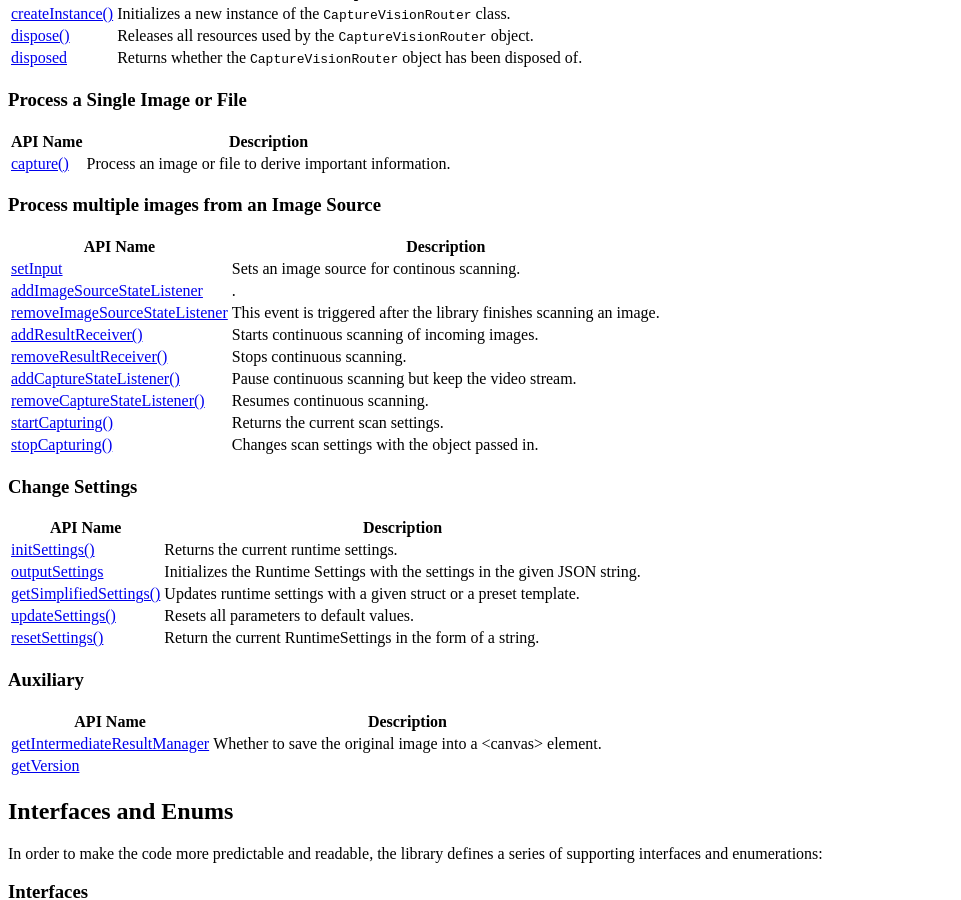
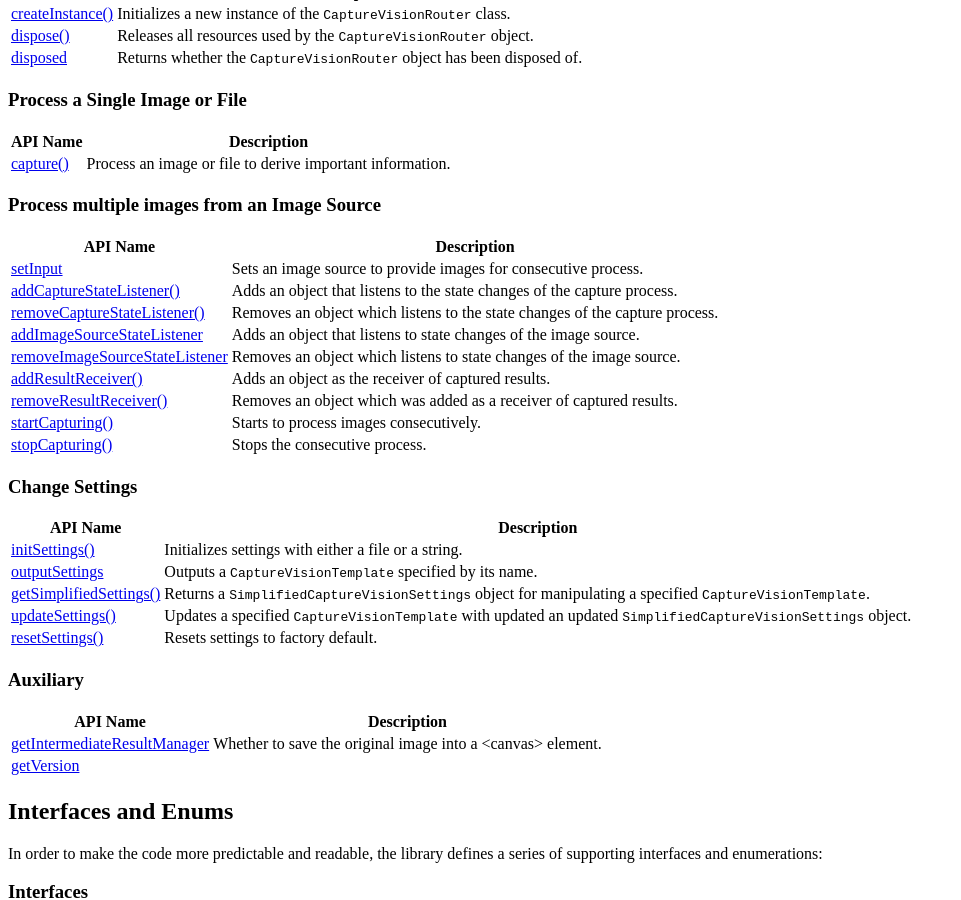
Before and after one commit to dynamsoft-docs/capture-vision-docs-js, a Jekyll site: the page built from programming/javascript/api-reference/cvr/index.md, in a window 1280 px wide and 900 px high, scrolled down 1080 px. Shown: the whole window, without its empty margins (0-961 px from the left). Built offline with Jekyll 4.4.1, drawn with Linux system fonts in a browser that asks for light colours.

Commit message:
updated a few api names, lihks

```diff
--- a/programming/javascript/api-reference/cvr/index.md
+++ b/programming/javascript/api-reference/cvr/index.md
@@ -42,40 +42,41 @@ The APIs for this class include:
 
 ### Process a Single Image or File
 
-| API Name              | Description                                               |
-| --------------------- | --------------------------------------------------------- |
-| [capture()](#capture) | Process an image or file to derive important information. |
+| API Name                               | Description                                               |
+| -------------------------------------- | --------------------------------------------------------- |
+| [capture()](single-process.md#capture) | Process an image or file to derive important information. |
 
 ### Process multiple images from an Image Source
 
-| API Name                                              | Description                                                           |
-| ----------------------------------------------------- | --------------------------------------------------------------------- |
-| [setInput](#setimagesource)                           | Sets an image source for continous scanning.                          |
-| [addImageSourceStateListener](#onuniqueread)   | .    |
-| [removeImageSourceStateListener](#onimageread) | This event is triggered after the library finishes scanning an image. |
-| [addResultReceiver()](#startscanning)                 | Starts continuous scanning of incoming images.                        |
-| [removeResultReceiver()](#stopscanning)               | Stops continuous scanning.                                            |
-| [addCaptureStateListener()](#pausescanning)           | Pause continuous scanning but keep the video stream.                  |
-| [removeCaptureStateListener()](#resumescanning)       | Resumes continuous scanning.                                          |
-| [startCapturing()](#getscansettings)                  | Returns the current scan settings.                                    |
-| [stopCapturing()](#updatescansettings)                | Changes scan settings with the object passed in.                      |
+| API Name                                                                                | Description                                                                  |
+| --------------------------------------------------------------------------------------- | ---------------------------------------------------------------------------- |
+| [setInput](consecutive-process.md#setinput)                                             | Sets an image source to provide images for consecutive process.              |
+| [addCaptureStateListener()](consecutive-process.md#addcapturestatelistener)             | Adds an object that listens to the state changes of the capture process.     |
+| [removeCaptureStateListener()](consecutive-process.md#removecapturestatelistener)       | Removes an object which listens to the state changes of the capture process. |
+| [addImageSourceStateListener](consecutive-process.md#addimagesourcestatelistener)       | Adds an object that listens to state changes of the image source.            |
+| [removeImageSourceStateListener](consecutive-process.md#removeimagesourcestatelistener) | Removes an object which listens to state changes of the image source.        |
+| [addResultReceiver()](consecutive-process.md#addresultreceiver)                         | Adds an object as the receiver of captured results.                          |
+| [removeResultReceiver()](consecutive-process.md#removeresultreceiver)                   | Removes an object which was added as a receiver of captured results.         |
+| [startCapturing()](consecutive-process.md#startcapturing)                               | Starts to process images consecutively.                                      |
+| [stopCapturing()](consecutive-process.md#stopcapturing)                                 | Stops the consecutive process.                                               |
+
 
 ### Change Settings
 
-| API Name                                          | Description                                                                  |
-| ------------------------------------------------- | ---------------------------------------------------------------------------- |
-| [initSettings()](#getruntimesettings)             | Returns the current runtime settings.                                        |
-| [outputSettings](#initruntimesettingswithstring)  | Initializes the Runtime Settings with the settings in the given JSON string. |
-| [getSimplifiedSettings()](#updateruntimesettings) | Updates runtime settings with a given struct or a preset template.           |
-| [updateSettings()](#resetruntimesettings)         | Resets all parameters to default values.                                     |
-| [resetSettings()](#outputruntimesettingstostring) | Return the current RuntimeSettings in the form of a string.                  |
+| API Name                                                     | Description                                                                                                   |
+| ------------------------------------------------------------ | ------------------------------------------------------------------------------------------------------------- |
+| [initSettings()](settings.md#initsettings)                   | Initializes settings with either a file or a string.                                                          |
+| [outputSettings](settings.md#outputsettings)                 | Outputs a `CaptureVisionTemplate` specified by its name.                                                      |
+| [getSimplifiedSettings()](settings.md#getsimplifiedsettings) | Returns a `SimplifiedCaptureVisionSettings` object for manipulating a specified `CaptureVisionTemplate`.      |
+| [updateSettings()](settings.md#updatesettings)               | Updates a specified `CaptureVisionTemplate` with updated an updated `SimplifiedCaptureVisionSettings` object. |
+| [resetSettings()](settings.md#resetsettings)                 | Resets settings to factory default.                                                                           |
 
 ### Auxiliary
 
-| API Name                                                      | Description                                                       |
-| ------------------------------------------------------------- | ----------------------------------------------------------------- |
+| API Name                                      | Description                                                       |
+| --------------------------------------------- | ----------------------------------------------------------------- |
 | [getIntermediateResultManager](auxiliary.md#) | Whether to save the original image into a &lt;canvas&gt; element. |
-| [getVersion](auxiliary.md#getVersion)                         |                                                                   |
+| [getVersion](auxiliary.md#getVersion)         |                                                                   |
 
 ## Interfaces and Enums
 
```
Also changed, not shown: programming/javascript/api-reference/cvr/auxiliary.md (+6 -6 lines), programming/javascript/api-reference/cvr/settings.md (+25 -7 lines), programming/javascript/api-reference/core/intermediate-result/intermediate-result-manager.md (added).
